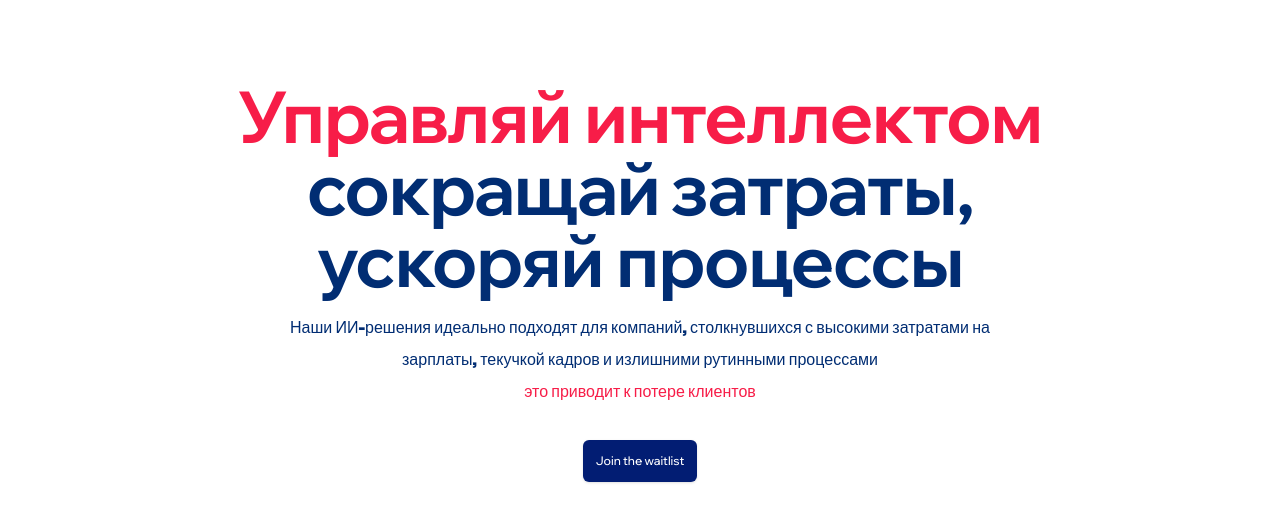
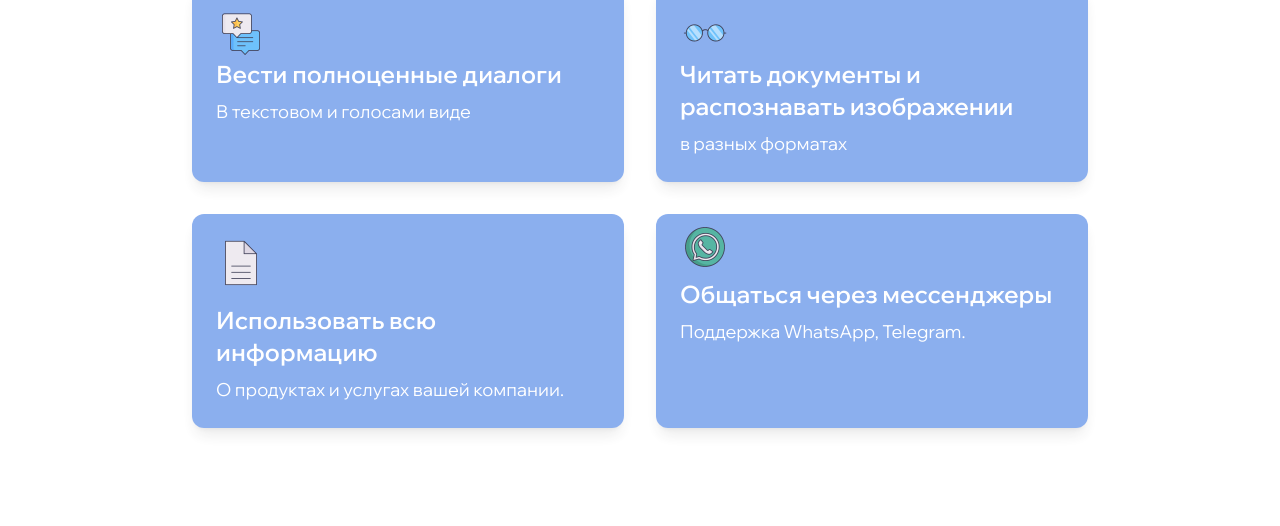
Before and after one commit to temirlan-k/atlantys-landing, a Next.js app: page / in a window 1280 px wide. Shown: the part 176-702 px from the top of the page. Built offline with nearby package versions, Linux system fonts and the light colour scheme; no server answers.

Commit message:
fix:commit

```diff
--- a/src/app/page.js
+++ b/src/app/page.js
@@ -13,7 +13,7 @@ import VideoFrame from '@/components/home/video-frame';
 export default function Home() {
   return (
     <React.Fragment>
-      <HeroSection />
+      {/* <HeroSection /> */}
       <AbilitySection />
       <VideoFrame />
       <TestimonialsSwiper />
```
